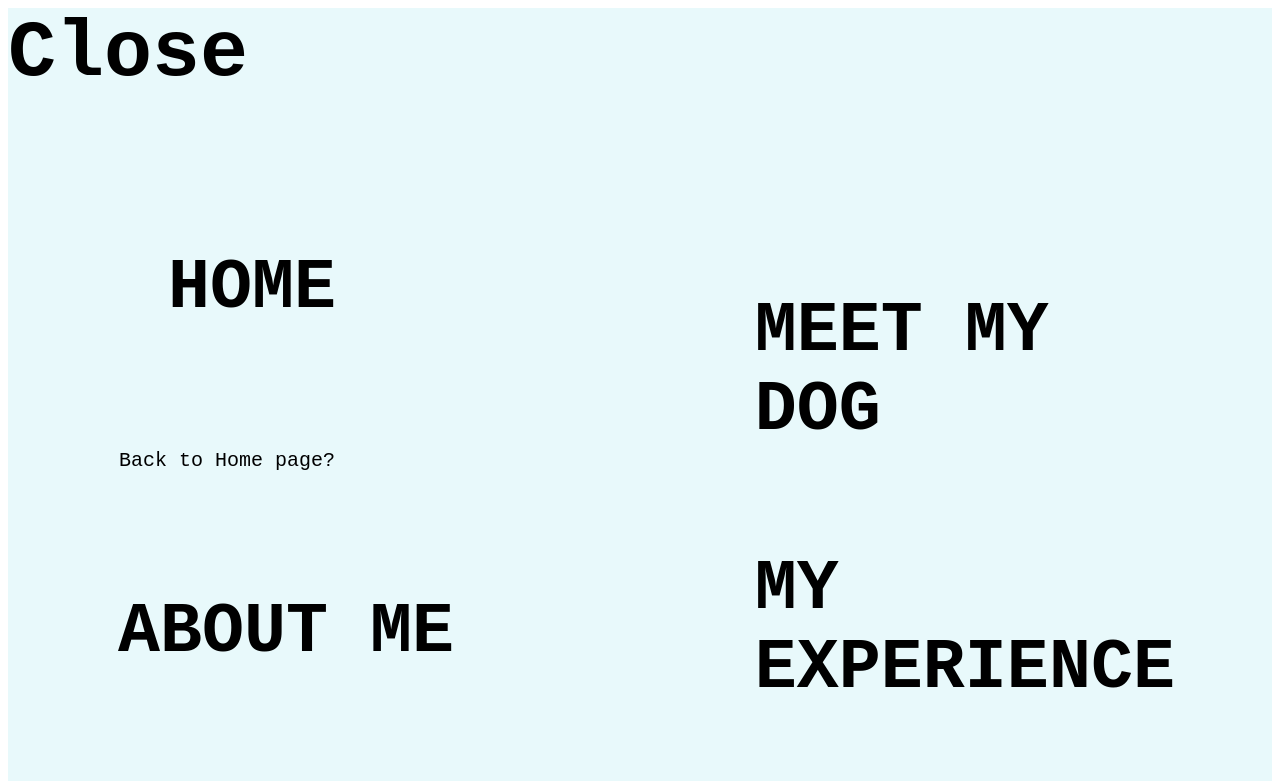
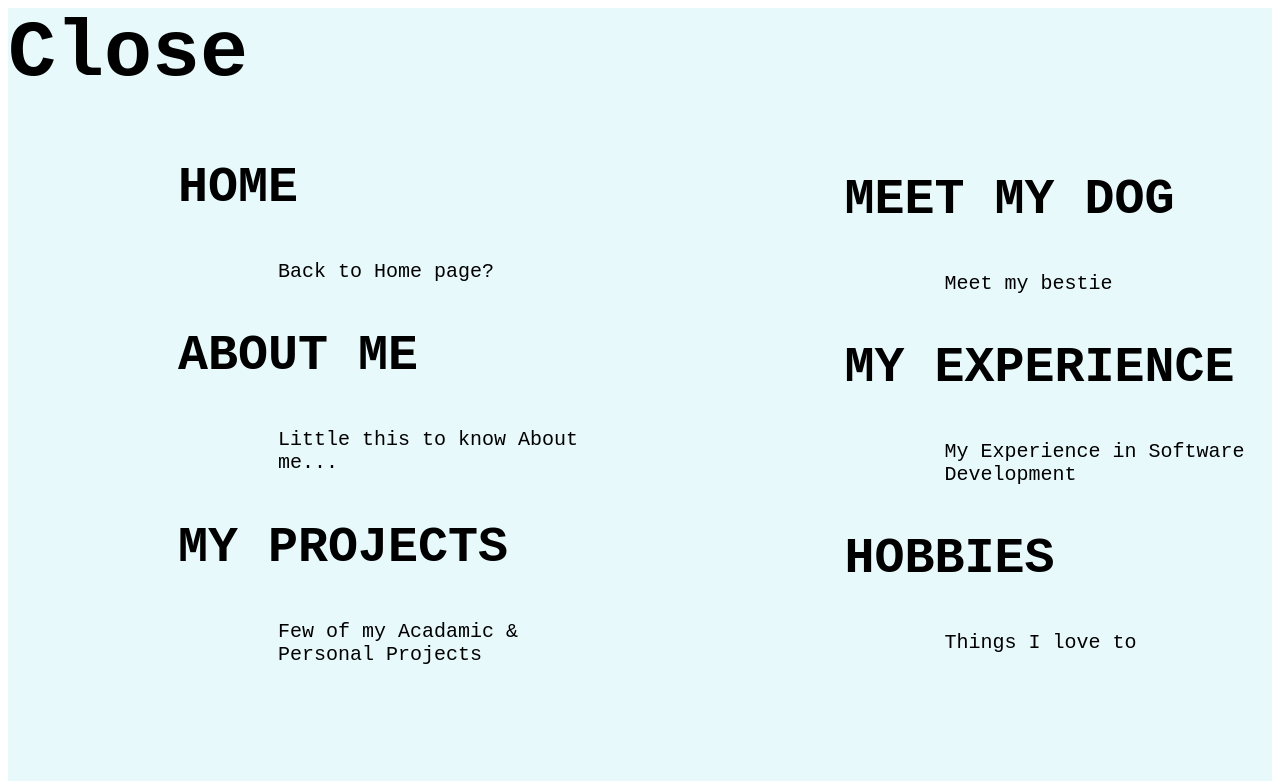
Before and after one commit to Ermiyas9/PersonalPortfolio, a React (Create React App) app in the folder reactapp/: page /menu in a window 1280 px wide. Shown: the top 781 px of the page. Built offline with nearby package versions, Linux system fonts and the light colour scheme.

Commit message:
the styling for menu list page has been changed more with the indentation and similarity

```diff
--- a/reactapp/src/App.css
+++ b/reactapp/src/App.css
@@ -86,14 +86,14 @@
 .menuItems {
   font-family: 'Courier New', monospace;
   font-weight: bolder;
-  font-size: 70px;
+  font-size: 50px;
   list-style-type: none;
   display: flex;
-
-
-  padding: 60px;
-  padding-top: 100px;
-  padding-bottom: 100px;
+  padding: auto;
+  padding-top: 50px;
+  padding-bottom: 20px;
+  padding-left: 20px;
+  padding-right: 20px;
   align-items: center;
 }
 
@@ -105,7 +105,7 @@ ul {
 
 li {
   list-style-type: none;
-  margin: 50px 0; /* this is fr adding space between each menu item vertically */
+  margin: 10px 0; /* this is fr adding space between each menu item vertically */
 }
 
 /* Remove underline from links */
@@ -124,9 +124,10 @@ a:hover {
 .firstList {
   display: flex;
   flex-direction: column;
-  align-items: left;
-  padding-left: 50px;
-  padding-bottom: 50;
+
+  padding-left: 150px;
+  padding-bottom: 250;
+  padding-top: 250;
 
 }
 
@@ -136,6 +137,7 @@ a:hover {
   flex-direction: column;
   padding-left: 250px;
   padding-bottom: 250;
+  padding-top: 250;
 }
 
 /* Adjust menu button */
@@ -158,7 +160,8 @@ a:hover {
   font-family: 'Courier New', monospace;
   font-size: 20px;
   font-weight: normal;
-  padding: 1px;
+  padding: 1%;
+  padding-left: 100px;
 }
 
 
--- a/reactapp/src/components/ListOfMenu.js
+++ b/reactapp/src/components/ListOfMenu.js
@@ -32,15 +32,20 @@ function MenuLists() {
       {/* Menu is open initially, showing menu list */}
       <div className="menuItems">
         <ul className="firstList">
-          <li><Link to="/"className="firstList">HOME</Link></li>
+          <li><Link to="/">HOME </Link></li>
           <li><p className="listMsg" >Back to Home page? </p></li>
           <li><Link to="/AboutMe">ABOUT ME</Link></li>
+          <li><p className="listMsg" >Little this to know About me... </p></li>
           <li><Link to="/projects">MY PROJECTS</Link></li>
+          <li><p className="listMsg" >Few of my Acadamic & Personal Projects</p></li>
         </ul>
         <ul className="secondList">
           <li><Link to="/Doggo">MEET MY DOG</Link></li>
+          <li><p className="listMsg" >Meet my bestie </p></li>
           <li><Link to="/WorkExprience">MY EXPERIENCE</Link></li>
+          <li><p className="listMsg" >My Experience in Software Development </p></li>
           <li><Link to="/Hobbies">HOBBIES</Link></li>
+          <li><p className="listMsg" >Things I love to </p></li>
         </ul>
       </div>
     </div>
```
